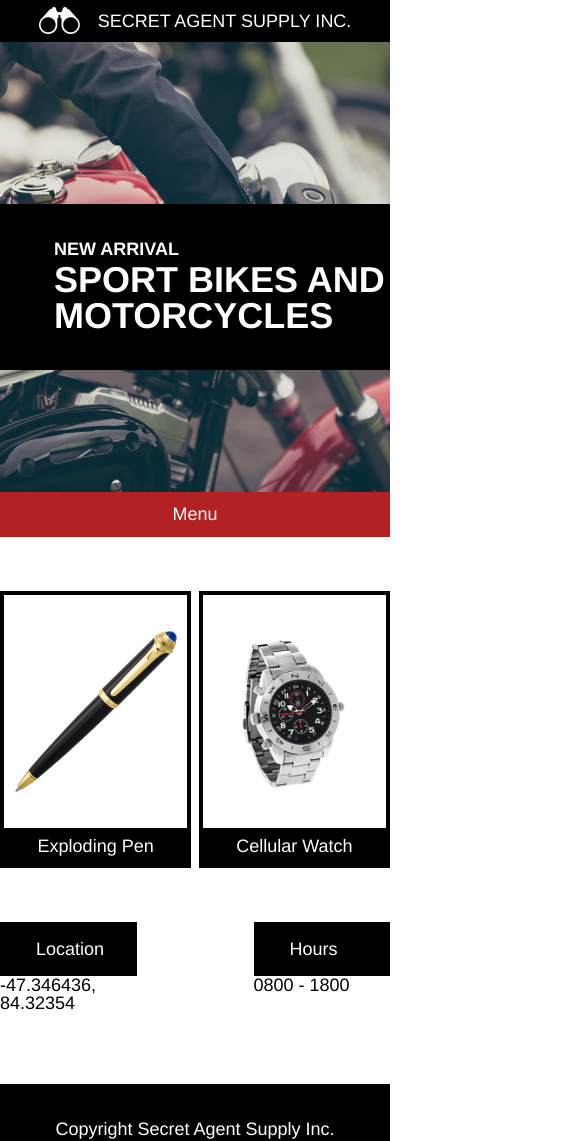
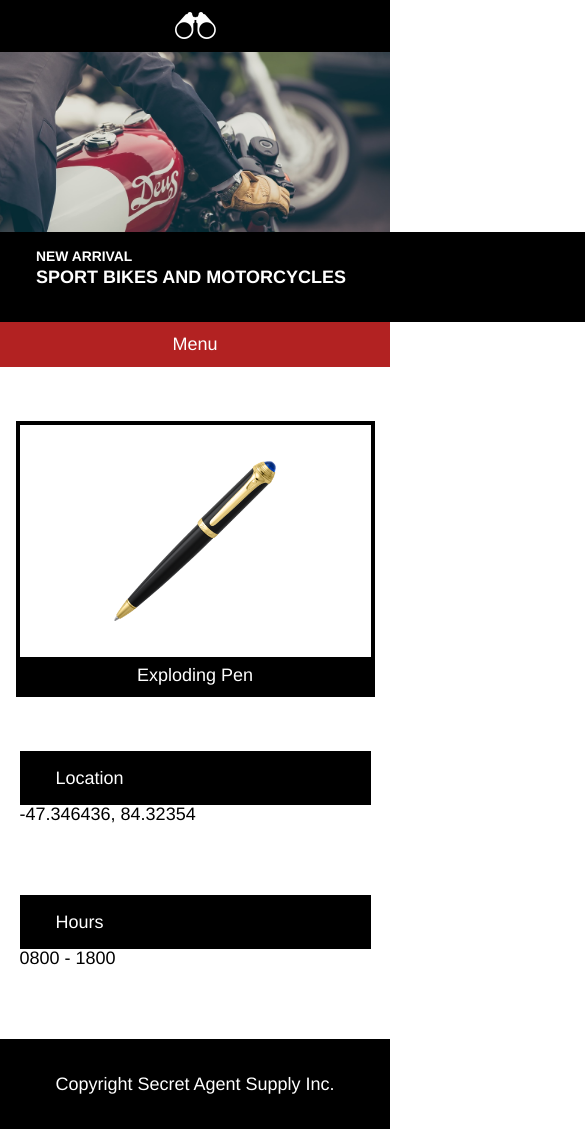
Before and after one commit to Brentallica/secretagentsupply, a plain HTML site: page index.html in a window 390 px wide. Shown: the top 1141 px of the page, 585 px wide, since content can reach past the window. Drawn offline with Linux system fonts and the light colour scheme.

Commit message:
rough draft complete

```diff
--- a/index.html
+++ b/index.html
@@ -17,7 +17,7 @@
 
         <div class="headerrow">
           <img src="./resources/images/logo.png" alt="secret agent supply inc. logo">
-          <h1>SECRET AGENT SUPPLY INC.</h1>
+          <h1 id="four">SECRET AGENT SUPPLY INC.</h1>
         </div>
 
         <!--  Banner section with titles  -->
--- a/resources/css/style.css
+++ b/resources/css/style.css
@@ -234,3 +234,89 @@ footer {
     width: auto;
   }
 }
+
+@media only screen and (max-width: 470px) {
+
+  .banner {
+    background-image: url("../../resources/images/moto.jpeg");
+    background-size: cover;
+    background-position: center;
+    height: 15rem;
+  }
+
+  .bannercontainer {
+    display: flex;
+    flex-direction: row;
+    align-items: flex-start;
+    width: 960px;
+    margin: 0 auto;
+    margin-top: 10rem;
+  }
+
+  .bannertext {
+    background-color: black;
+    color: white;
+    width: 100%;
+    padding-left: 2rem;
+  }
+
+  .bannertext h1 {
+    font-size: .77rem;
+    font-weight: bold;
+    padding-top: 1rem;
+  }
+
+  .bannertext h2 {
+    font-size: 1rem;
+    font-weight: bold;
+    padding-top: .25rem;
+    padding-bottom: 2rem;
+  }
+
+  .headerrow img {
+    height: 1.5rem;
+    padding: 30% 0;
+  }
+
+  #four, #two {
+    display: none;
+  }
+
+  .productsbar {
+    width: 100%;
+    margin: 0 auto;
+    display: flex;
+    flex-direction: row;
+    justify-content: center;
+    padding: 3rem 0;
+  }
+  .item {
+    width: 90%;
+    display: flex;
+    flex-direction: column;
+    align-items: center;
+    justify-content: center;
+  }
+
+  .informationcontainer {
+    background-color: white;
+  }
+
+  .informationbar {
+    display: flex;
+    flex-direction: column;
+    align-items: center;
+  }
+
+  .location {
+    width: 90%;
+    padding-bottom: 4rem;
+  }
+
+  .box h3 {
+    background-color: black;
+    color: white;
+    padding: 1rem 0 1rem 2rem;
+  }
+
+}
```
